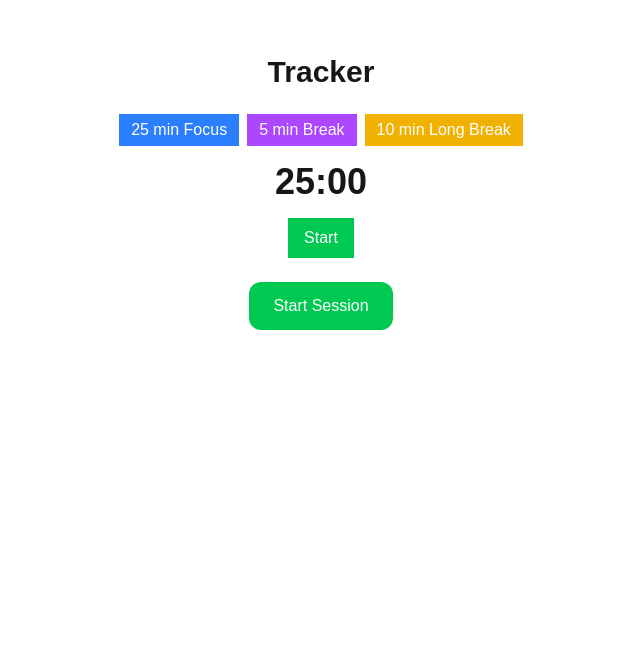
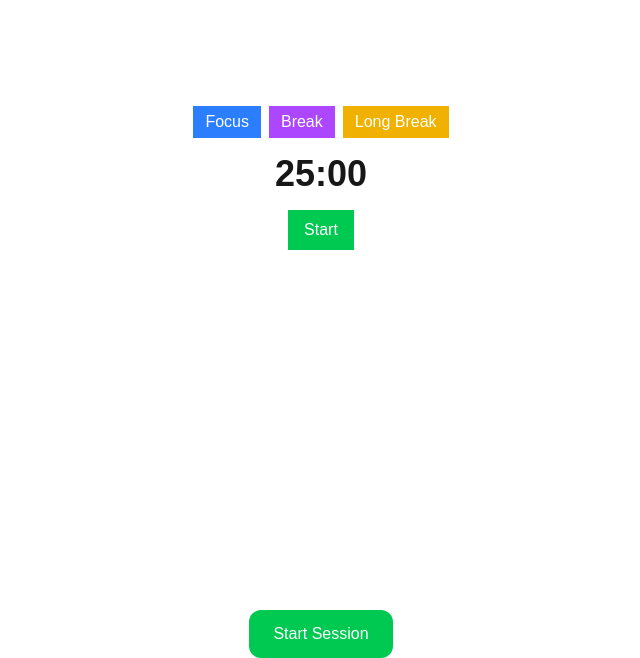
Before and after one commit to abhaymauryadev/devtrack, a Next.js app: page /tracker in a window 1280 px wide. Shown: the part 208-866 px from the top of the page, without its empty margins (319-959 px from the left). Before the commit the page ends 800 px from the top, so only its background shows below. Built offline with nearby package versions, Linux system fonts and the light colour scheme.

Commit message:
feat: update Timer component layout and improve button labels; add Streak component and streak calculation logic

```diff
--- /dev/null
+++ b/components/Streak.tsx
@@ -0,0 +1,10 @@
+"use client"
+
+export default function Streak() {
+  return (
+    <div className="bg-black text-white p-6 rounded-xl text-center">
+      <h2 className="text-xl font-semibold">🔥</h2>
+      <p className="text-4xl font-bold mt-2"></p>
+    </div>
+  )
+}
--- a/components/Timer.tsx
+++ b/components/Timer.tsx
@@ -1,7 +1,6 @@
 "use client";
 
 import { useTimer } from "@/hooks/useTimer";
-import { number } from "motion";
 import { useState } from "react";
 
 const MODES = {
@@ -15,7 +14,8 @@ export default function Timer() {
   const [mode, setMode] = useState<"FOCUS" | "SHORT_BREAK" | "LONG_BREAK">("FOCUS");
 
   return (
-    <div className="flex flex-col gap-4 items-center">
+    <>
+    <div className="flex flex-col gap-4 justify-center items-center min-h-screen ">
 
       {/* Mode selection */}
       <div className="flex gap-2">
@@ -26,7 +26,7 @@ export default function Timer() {
           }}
           className="bg-blue-500 px-3 py-1 text-white"
         >
-          25 min Focus
+          Focus
         </button>
 
         <button
@@ -36,7 +36,7 @@ export default function Timer() {
           }}
           className="bg-purple-500 px-3 py-1 text-white"
         >
-          5 min Break
+           Break
         </button>
 
         <button
@@ -46,7 +46,7 @@ export default function Timer() {
           }}
           className="bg-yellow-500 px-3 py-1 text-white"
         >
-          10 min Long Break
+         Long Break
         </button>
       </div>
 
@@ -65,6 +65,10 @@ export default function Timer() {
           Stop
         </button>
       )}
+      <div>
+
+      </div>
     </div>
+    </>
   );
 }
--- /dev/null
+++ b/hooks/streak.ts
@@ -0,0 +1,7 @@
+const calculateStreak  = (sessions : any[]) =>{
+    if (!sessions.length) return 0;
+}
+
+const dates = sessions.map(s => new Date(s.date).toDateString());
+
+const uniqueDate = [...new ]
--- a/hooks/useTimer.ts
+++ b/hooks/useTimer.ts
@@ -6,7 +6,7 @@ export const useTimer = () => {
   const [running, setRunning] = useState(false);
   const [time, setTime] = useState(1500); // 25 min default
 
-  // ✅ Timer logic
+  //  Timer logic
   useEffect(() => {
     let interval: NodeJS.Timeout;
 
@@ -19,14 +19,14 @@ export const useTimer = () => {
     return () => clearInterval(interval);
   }, [running, time]);
 
-  // ✅ Start session + timer
+  // Start session + timer
   const start = async () => {
     const data = await startSession();
     setSessionId(data.id);
     setRunning(true);
   };
 
-  // ✅ Stop session + timer
+  // Stop session + timer
   const stop = async () => {
     if (!sessionId) return;
     await stopSession(sessionId);
```
